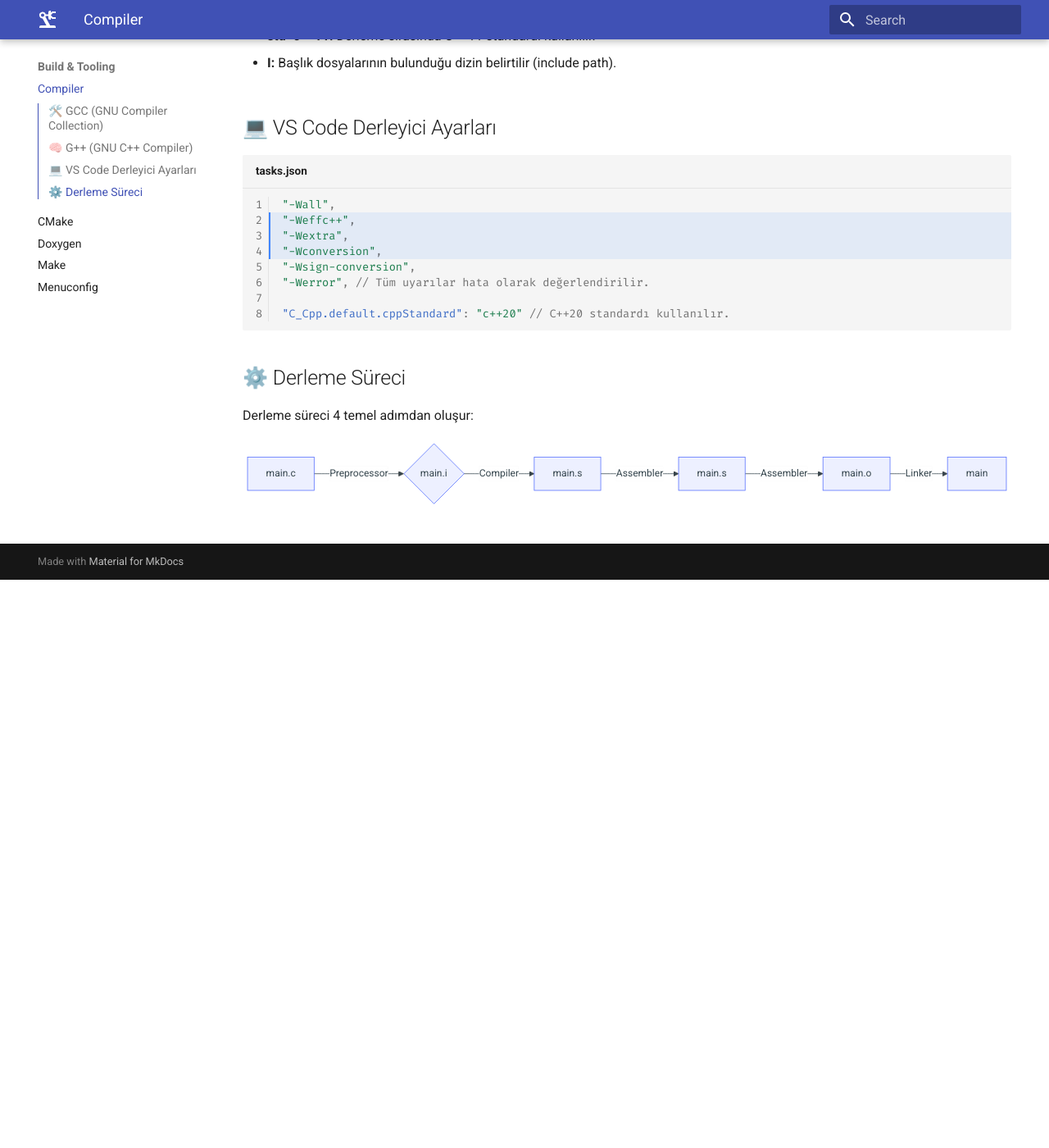
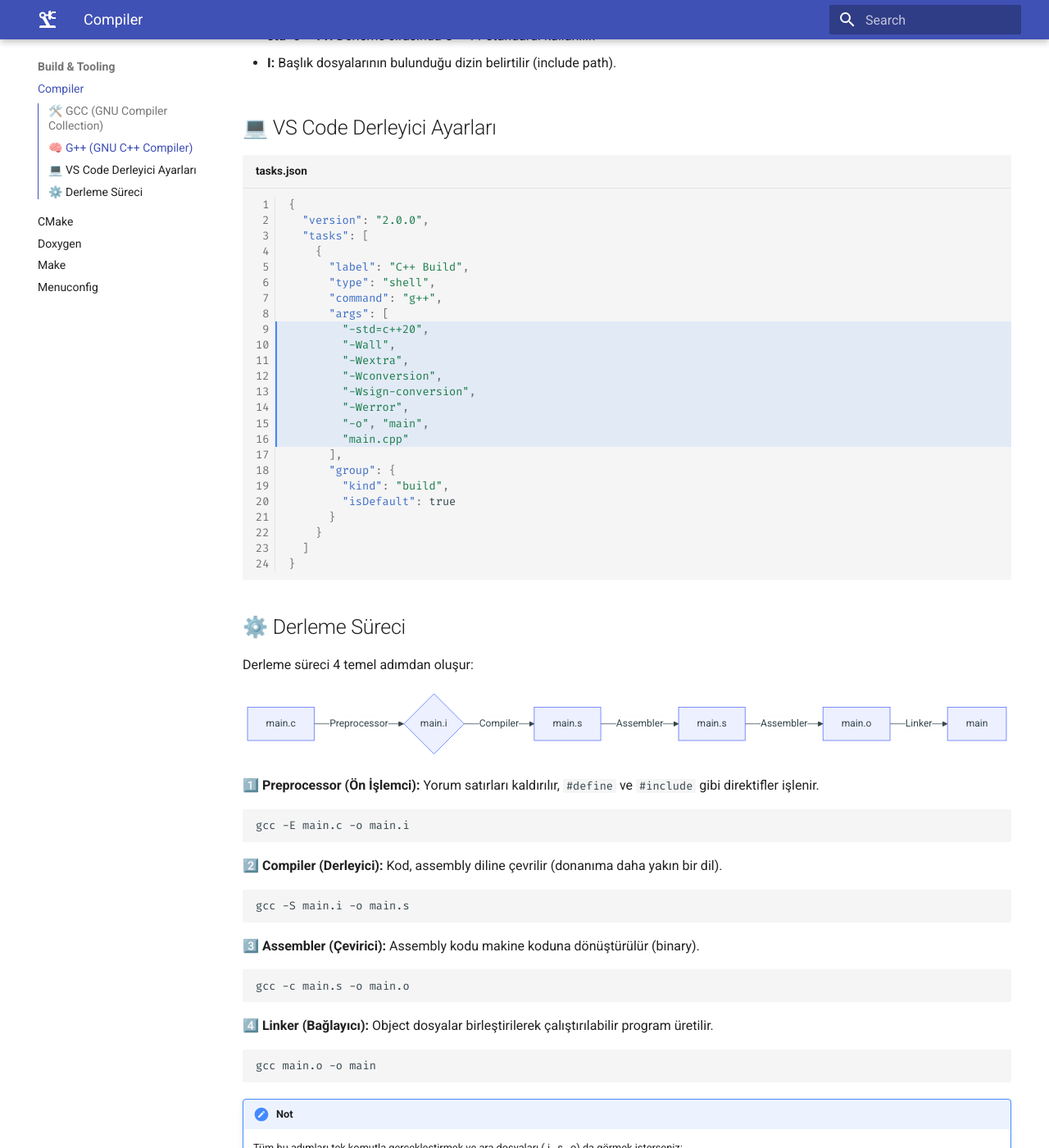
Before and after one commit to serkanMzlm/Documentation, an MkDocs documentation site: the page built from docs/build_tooling/compiler.md, in a window 1280 px wide and 1400 px high, scrolled down 693 px. Shown: the whole window at 82% size. Built offline with MkDocs 1.6.1 and Material for MkDocs 9.7.7, drawn with Linux system fonts in a browser that asks for light colours; some of the changed text lies outside the part shown.

Commit message:
make eklendi

````diff
--- a/docs/build_tooling/compiler.md
+++ b/docs/build_tooling/compiler.md
@@ -30,15 +30,31 @@ g++ -o main.o main.cpp -std=c++11 -I/source/includes
 
 ## 💻 VS Code Derleyici Ayarları
 
-```json title="tasks.json" linenums="1" hl_lines="2-4"
-"-Wall",
-"-Weffc++",
-"-Wextra",
-"-Wconversion",
-"-Wsign-conversion",
-"-Werror", // Tüm uyarılar hata olarak değerlendirilir.
-
-"C_Cpp.default.cppStandard": "c++20" // C++20 standardı kullanılır.
+```json title="tasks.json" linenums="1" hl_lines="9-16"
+{
+  "version": "2.0.0",
+  "tasks": [
+    {
+      "label": "C++ Build",
+      "type": "shell",
+      "command": "g++",
+      "args": [
+        "-std=c++20",
+        "-Wall",
+        "-Wextra",
+        "-Wconversion",
+        "-Wsign-conversion",
+        "-Werror",
+        "-o", "main",
+        "main.cpp"
+      ],
+      "group": {
+        "kind": "build",
+        "isDefault": true
+      }
+    }
+  ]
+}
 ```
 
 ## ⚙️ Derleme Süreci
@@ -53,3 +69,35 @@ graph LR
   D --> |Assembler| E[main.o];
   E --> |Linker| F[main];
 ```
+
+1️⃣ **Preprocessor (Ön İşlemci):** Yorum satırları kaldırılır, `#define` ve `#include` gibi direktifler işlenir.
+
+```bash
+gcc -E main.c -o main.i
+```
+
+2️⃣ **Compiler (Derleyici):** Kod, assembly diline çevrilir (donanıma daha yakın bir dil).
+
+```bash
+gcc -S main.i -o main.s
+```
+
+3️⃣ **Assembler (Çevirici):** Assembly kodu makine koduna dönüştürülür (binary).
+
+```
+gcc -c main.s -o main.o
+```
+
+4️⃣ **Linker (Bağlayıcı):** Object dosyalar birleştirilerek çalıştırılabilir program üretilir.
+
+```
+gcc main.o -o main
+```
+
+!!! note "Not"
+
+    Tüm bu adımları tek komutla gerçekleştirmek ve ara dosyaları (.i, .s, .o) da görmek isterseniz:
+    ```bash
+    gcc -save-temps main.c -o main
+    ```
+    Bu komut, derleme sırasında oluşturulan tüm geçici dosyaları da kaydeder.
````
Also changed, not shown: README.md (+1 -0 lines), docs/build_tooling/make.md (+124 -0 lines).
